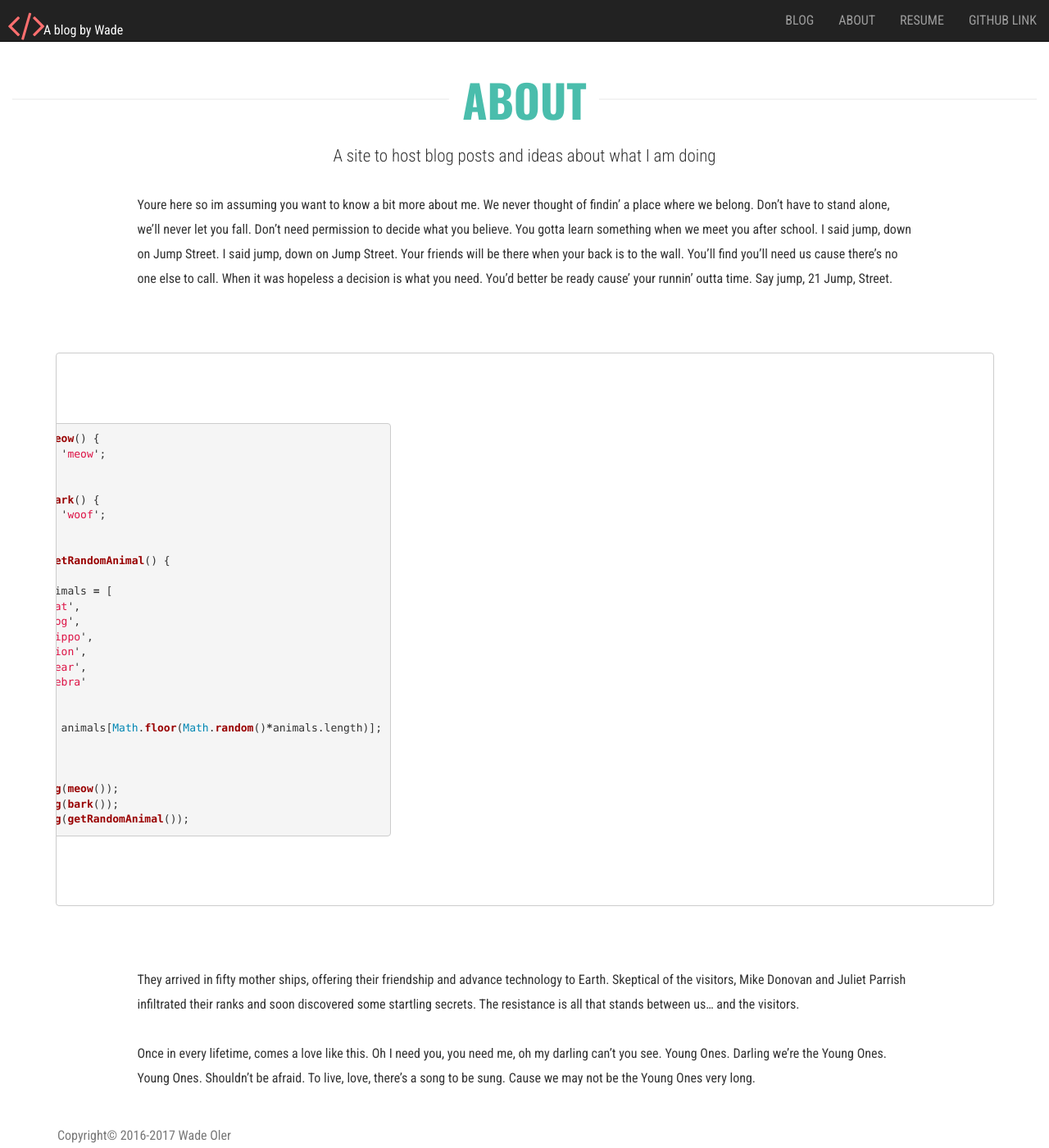
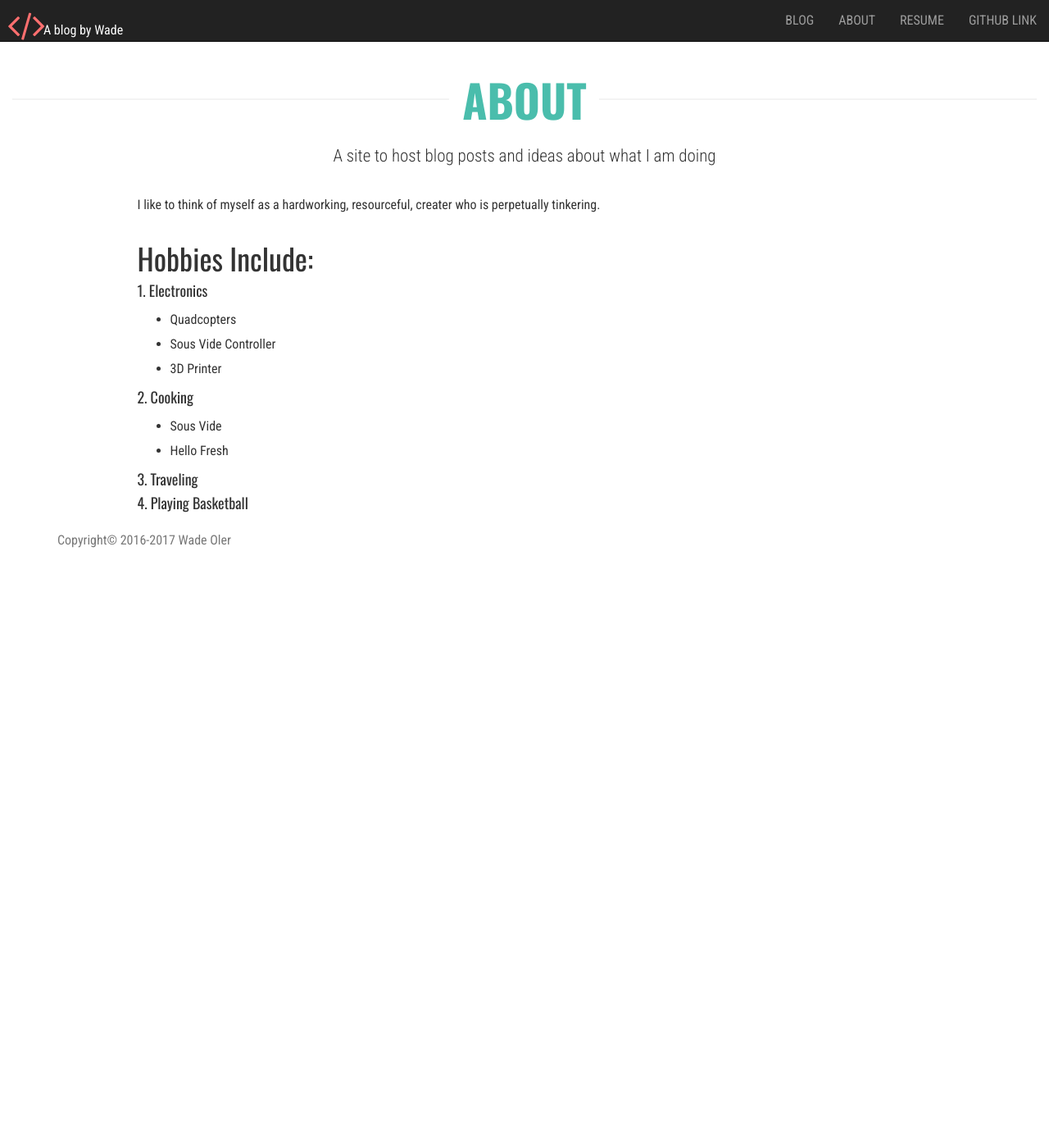
Before and after one commit to wdoler/wdoler.github.com, a Jekyll site: the page built from _pages/about.md, in a window 1280 px wide and 1400 px high. Shown: the whole window at 82% size. Built offline with Jekyll 4.4.1, drawn with Linux system fonts in a browser that asks for light colours; nearby versions of some CDN libraries.

Commit message:
added about and resume

````diff
--- a/_includes/header.html
+++ b/_includes/header.html
@@ -9,7 +9,7 @@
     <!-- Meta -->
     <meta charset="utf-8">
 
-    <title>{% if page.title %}{{ page.title }} ♥ {{ site.data.global.title }}{% elsif post.title %}{{ post.title }} ♥ {{ site.data.global.title }}{% else %}{{ site.data.global.title }} ♥ {{ site.data.global.description }}{% endif %}</title>
+    <title>{% if page.title %}{{ page.title }}-{{ site.data.global.title }}{% elsif post.title %}{{ post.title }}-{{ site.data.global.title }}{% else %}{{ site.data.global.title }} {{ site.data.global.description }}{% endif %}</title>
     <meta http-equiv="X-UA-Compatible" content="IE=edge,chrome=1">
     <meta name="viewport" content="width=device-width, initial-scale=1.0, maximum-scale=1.0">
     <meta content="yes" name="apple-mobile-web-app-capable">
@@ -20,6 +20,7 @@
     <link rel="alternate" type="application/atom+xml" title="{{ site.data.global.title }} ♥ {{ site.data.global.description }}" href="{{ site.data.global.url }}/atom.xml">
 
     <!-- Favicons -->
+    <link rel="icon" type="image/png" href={{ site.data.global.url }}/favicon.ico">
     <link rel="shortcut icon" sizes="16x16 24x24 32x32 48x48 64x64 96x96" href="{{ site.data.global.url }}/favicon.ico">
     <link rel="apple-touch-icon" sizes="57x57" href="{{ site.data.global.url }}/img/favicons/favicon-57.png">
     <link rel="apple-touch-icon-precomposed" sizes="57x57" href="{{ site.data.global.url }}/img/favicons/favicon-57.png">
@@ -33,7 +34,7 @@
     <link rel="apple-touch-icon" sizes="152x152" href="{{ site.data.global.url }}/img/favicons/favicon-152.png">
     <link rel="apple-touch-icon" sizes="180x180" href="{{ site.data.global.url }}/img/favicons/favicon-180.png">
     <link rel="apple-touch-icon" sizes="192x192" href="{{ site.data.global.url }}/img/favicons/favicon-192.png">
-    <meta name="application-name" content="{{ site.data.global.title }} ♥ {{ site.data.global.description }}">
+    <meta name="application-name" content="{{ site.data.global.title }} - {{ site.data.global.description }}">
     <meta name="msapplication-TileImage" content="{{ site.data.global.url }}/img/favicons/favicon-144.png">
     <meta name="msapplication-TileColor" content="#ffffff">
 
--- a/_pages/about.md
+++ b/_pages/about.md
@@ -4,37 +4,17 @@ title: About
 permalink: /about/
 ---
 
-Youre here so im assuming you want to know a bit more about me. We never thought of findin' a place where we belong. Don't have to stand alone, we'll never let you fall. Don't need permission to decide what you believe. You gotta learn something when we meet you after school. I said jump, down on Jump Street. I said jump, down on Jump Street. Your friends will be there when your back is to the wall. You'll find you'll need us cause there's no one else to call. When it was hopeless a decision is what you need. You'd better be ready cause' your runnin' outta time. Say jump, 21 Jump, Street.
+I like to think of myself as a hardworking, resourceful, creater who is perpetually tinkering.
 
-```javascript
-function meow() {
-    return 'meow';
-}
+# Hobbies Include:
+#### 1. Electronics
+* Quadcopters
+* Sous Vide Controller
+* 3D Printer
 
-function bark() {
-    return 'woof';
-}
+#### 2. Cooking
+* Sous Vide
+* Hello Fresh
 
-function getRandomAnimal() {
-
-    var animals = [
-        'cat',
-        'dog',
-        'hippo',
-        'lion',
-        'bear',
-        'zebra'
-    ];
-
-    return animals[Math.floor(Math.random()*animals.length)];
-}
-
-
-console.log(meow());
-console.log(bark());
-console.log(getRandomAnimal());
-```
-
-They arrived in fifty mother ships, offering their friendship and advance technology to Earth. Skeptical of the visitors, Mike Donovan and Juliet Parrish infiltrated their ranks and soon discovered some startling secrets. The resistance is all that stands between us... and the visitors.
-
-Once in every lifetime, comes a love like this. Oh I need you, you need me, oh my darling can't you see. Young Ones. Darling we're the Young Ones. Young Ones. Shouldn't be afraid. To live, love, there's a song to be sung. Cause we may not be the Young Ones very long.
+#### 3. Traveling
+#### 4. Playing Basketball
````
Also changed, not shown: _pages/resume.md (+3 -1 lines), 8 other files.
